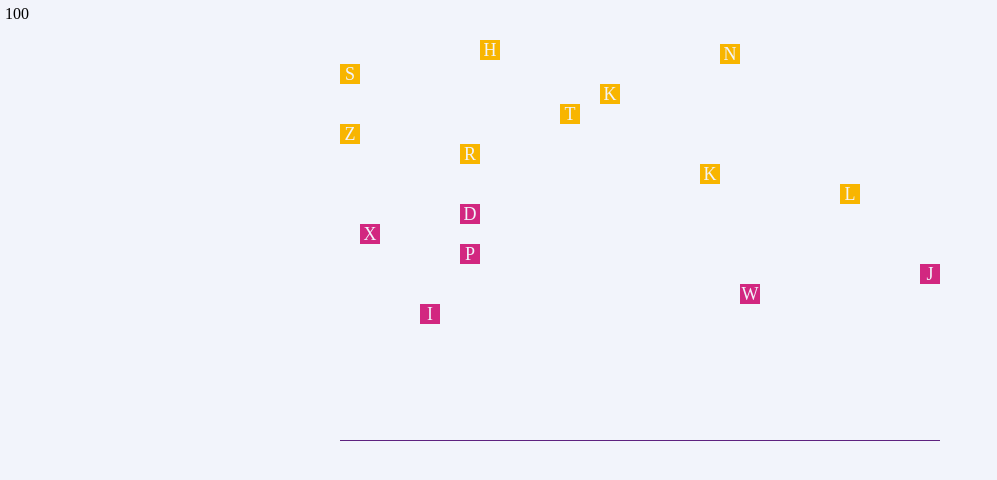
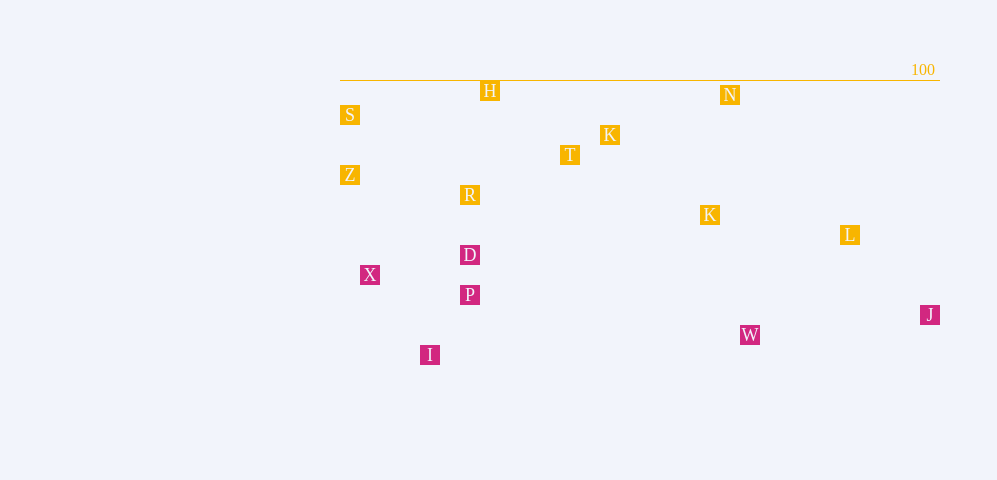
Before and after one commit to lizzie0802/typing, a React app: page / in a window 1280 px wide. Shown: the top 480 px of the page, without its empty margins (0-997 px from the left). Built offline with nearby package versions, Linux system fonts and the light colour scheme.

Commit message:
better score preview

```diff
--- a/src/bomb.tsx
+++ b/src/bomb.tsx
@@ -5,11 +5,12 @@ import {COLOR_SAFE, COLOR_WORRY, COLOR_DANGER, MAX_ROW, MIN_BOMB_SIZE} from './c
 
 interface SBTS extends BombType {
   key: string
+  color: string
 }
 
 export class Bomb extends React.Component<SBTS, {}> {
   render() {
-    const {text, x, y} = this.props
+    const {text, x, y, color} = this.props
 
     return (
       <div
@@ -17,23 +18,13 @@ export class Bomb extends React.Component<SBTS, {}> {
         style={{
           left: x * MIN_BOMB_SIZE,
           top: y * MIN_BOMB_SIZE,
-          background: Bomb.getColor(y),
+          background: color,
         }}
       >
         {text.toUpperCase()}
       </div>
     )
   }
-
-  private static getColor(val: number, max: number = MAX_ROW) {
-    let portion = val / max
-    if (portion > 0.8) {
-      return COLOR_DANGER
-    } else if (portion > 0.4) {
-      return COLOR_WORRY
-    }
-    return COLOR_SAFE
-  }
 }
 
 export default Bomb
--- a/src/dropper.tsx
+++ b/src/dropper.tsx
@@ -9,6 +9,8 @@ import {
   MAX_COLUMN,
   MIN_BOMB_SIZE,
   COLOR_BG,
+  COLOR_SAFE,
+  COLOR_WORRY,
   COLOR_DANGER,
 } from './constants'
 import {Bomb} from './bomb'
@@ -18,17 +20,20 @@ import {generateKey, generatePosition} from './utils'
 
 const Wrapper = styled.div`
   position: relative;
-  margin: 40px auto;
+  margin: 80px auto 40px;
   width: ${MIN_BOMB_SIZE * MAX_COLUMN}px;
   min-width: ${MIN_BOMB_SIZE * MAX_COLUMN}px;
   height: ${MIN_BOMB_SIZE * MAX_ROW}px;
   min-height: ${MIN_BOMB_SIZE * MAX_ROW}px;
+  box-sizing: content-box;
+  border-top: 1px solid ${COLOR_SAFE};
   border-bottom: 1px solid ${COLOR_DANGER};
 
   .score {
-    position: fixed;
-    top: 5px;
-    left: 5px;
+    position: absolute;
+    top: -20px;
+    right: 5px;
+    transition: color ${DEFAULT_DROP_INTERVAL/1000}s linear;
   }
 
   .duang {
@@ -71,6 +76,8 @@ export class Dropper extends React.Component<{}, DropperState> {
   render() {
     const {hp, bombs} = this.state
 
+    const color = Dropper.getColor(DEFAULT_HP - hp, DEFAULT_HP)
+
     return (
       <Wrapper>
         <Global styles={css`
@@ -78,13 +85,14 @@ export class Dropper extends React.Component<{}, DropperState> {
             background: ${COLOR_BG};
           }
         `} />
-        <div className='score'>{hp}</div>
+        <div className='score' style={{color}}>{hp}</div>
         {bombs.map(bombWithKey => (
           <Bomb
             key={bombWithKey.key}
             text={bombWithKey.text}
             x={bombWithKey.x}
             y={bombWithKey.y}
+            color={Dropper.getColor(bombWithKey.y)}
           />
         ))}
       </Wrapper>
@@ -182,6 +190,16 @@ export class Dropper extends React.Component<{}, DropperState> {
 
     return bombsLeft
   }
+
+  private static getColor(val: number, max: number = MAX_ROW) {
+    let portion = val / max
+    if (portion > 0.8) {
+      return COLOR_DANGER
+    } else if (portion > 0.4) {
+      return COLOR_WORRY
+    }
+    return COLOR_SAFE
+  }
 }
 
 export default Dropper
```
